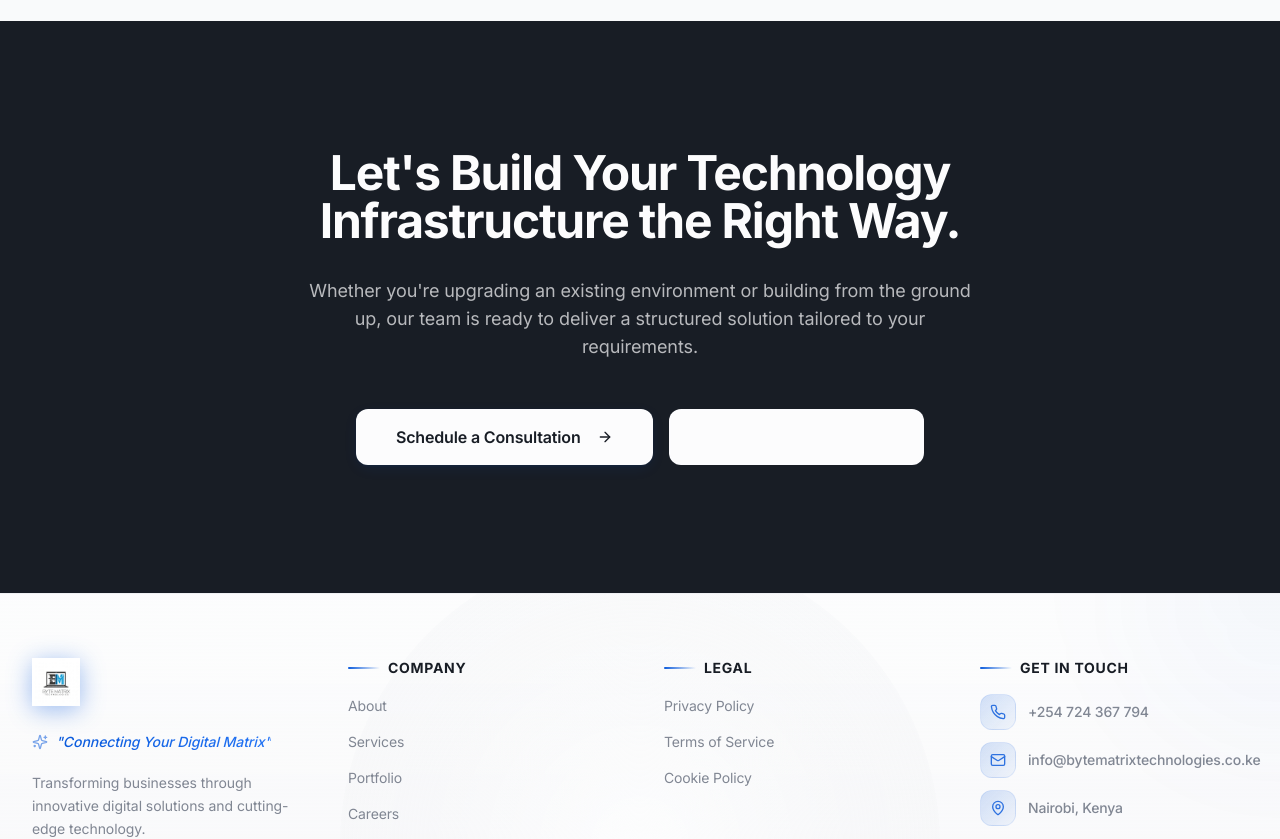
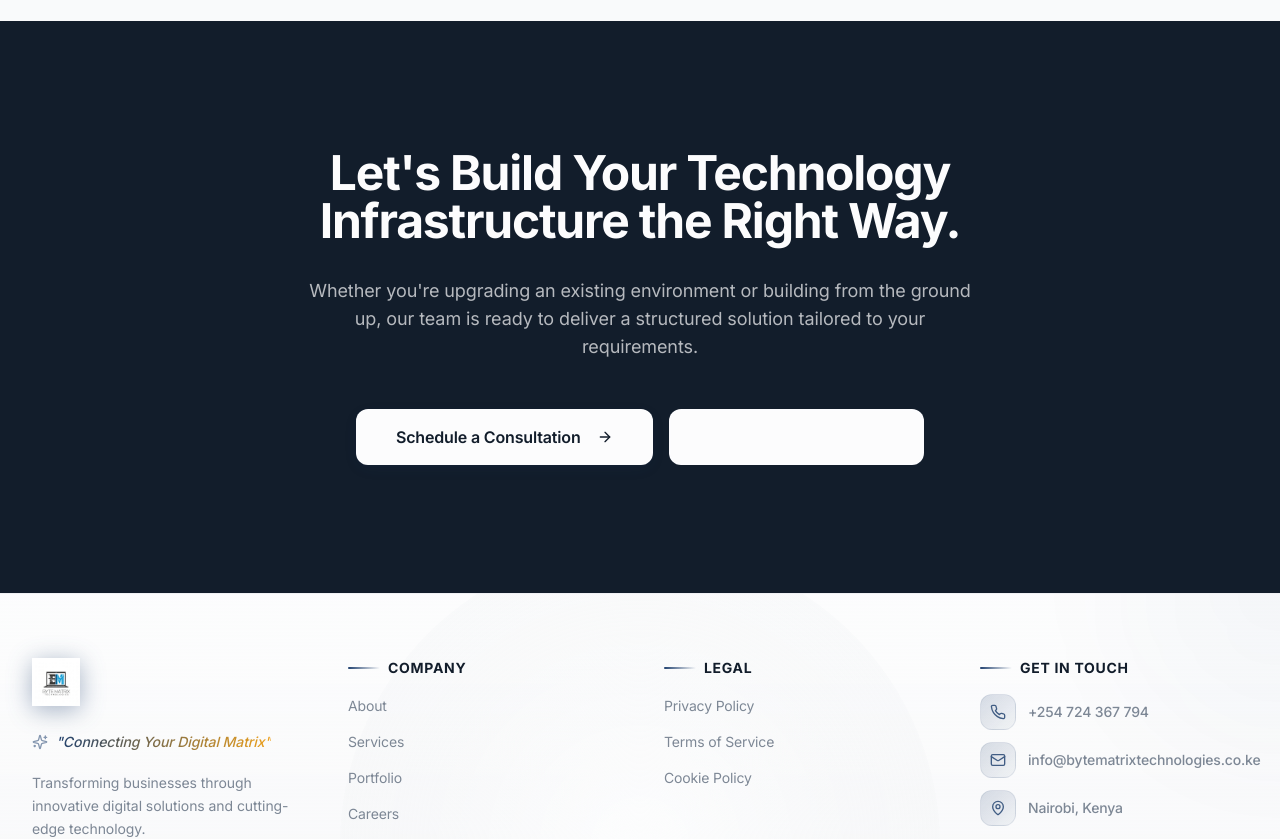
Before and after one commit to bonkivuva/byte-matrix-web-nexus, a React (Vite) app: page / in a window 1280 px wide. Shown: the part 4884-5723 px from the top of the page. Built offline with nearby package versions, Linux system fonts and the light colour scheme.

Commit message:
Preceding changes

```diff
--- a/src/index.css
+++ b/src/index.css
@@ -7,62 +7,67 @@
 @layer base {
   :root {
     --background: 210 20% 99%;
-    --foreground: 220 20% 12%;
+    --foreground: 215 40% 12%;
     --card: 0 0% 100%;
-    --card-foreground: 220 20% 12%;
+    --card-foreground: 215 40% 12%;
     --popover: 0 0% 100%;
-    --popover-foreground: 220 20% 12%;
-    --primary: 217 91% 45%;
-    --primary-foreground: 0 0% 100%;
-    --secondary: 220 14% 96%;
-    --secondary-foreground: 220 20% 12%;
-    --muted: 220 14% 96%;
-    --muted-foreground: 220 9% 46%;
-    --accent: 217 91% 55%;
-    --accent-foreground: 0 0% 100%;
+    --popover-foreground: 215 40% 12%;
+    --primary: 215 55% 28%;
+    --primary-foreground: 45 100% 96%;
+    --secondary: 210 14% 96%;
+    --secondary-foreground: 215 40% 12%;
+    --muted: 210 14% 96%;
+    --muted-foreground: 215 12% 46%;
+    --accent: 38 85% 52%;
+    --accent-foreground: 215 55% 12%;
     --destructive: 0 84% 60%;
     --destructive-foreground: 0 0% 100%;
-    --border: 220 13% 91%;
-    --input: 220 13% 91%;
-    --ring: 217 91% 45%;
+    --border: 210 13% 91%;
+    --input: 210 13% 91%;
+    --ring: 215 55% 28%;
     --radius: 0.625rem;
     --sidebar-background: 0 0% 100%;
-    --sidebar-foreground: 220 20% 12%;
-    --sidebar-primary: 217 91% 45%;
-    --sidebar-primary-foreground: 0 0% 100%;
-    --sidebar-accent: 220 14% 96%;
-    --sidebar-accent-foreground: 220 20% 12%;
-    --sidebar-border: 220 13% 91%;
-    --sidebar-ring: 217 91% 45%;
+    --sidebar-foreground: 215 40% 12%;
+    --sidebar-primary: 215 55% 28%;
+    --sidebar-primary-foreground: 45 100% 96%;
+    --sidebar-accent: 210 14% 96%;
+    --sidebar-accent-foreground: 215 40% 12%;
+    --sidebar-border: 210 13% 91%;
+    --sidebar-ring: 215 55% 28%;
 
-    /* Corporate Brand Colors */
-    --brand-blue: 217 91% 45%;
-    --brand-blue-light: 217 91% 60%;
-    --brand-blue-dark: 217 91% 35%;
-    --brand-gray: 220 20% 12%;
-    --brand-gray-light: 220 14% 90%;
-    --brand-accent: 217 91% 50%;
+    /* Kenya-Inspired Brand Colors — Deep Navy + Gold/Amber */
+    --brand-blue: 215 55% 28%;
+    --brand-blue-light: 215 50% 42%;
+    --brand-blue-dark: 215 60% 20%;
+    --brand-gray: 215 40% 12%;
+    --brand-gray-light: 210 14% 90%;
+    --brand-accent: 38 85% 52%;
 
-    /* Corporate gradient */
-    --brand-gradient-start: 217 91% 45%;
-    --brand-gradient-mid: 217 91% 55%;
-    --brand-gradient-end: 220 70% 60%;
+    /* Brand gradient — navy to gold */
+    --brand-gradient-start: 215 55% 28%;
+    --brand-gradient-mid: 215 50% 38%;
+    --brand-gradient-end: 38 70% 45%;
 
     /* Professional neutrals */
-    --neural-50: 220 20% 98%;
-    --neural-100: 220 16% 96%;
-    --neural-200: 220 14% 92%;
-    --neural-300: 220 12% 85%;
-    --neural-400: 220 10% 65%;
-    --neural-500: 220 9% 50%;
-    --neural-600: 220 10% 38%;
-    --neural-700: 220 14% 25%;
-    --neural-800: 220 18% 14%;
-    --neural-900: 220 22% 8%;
+    --neural-50: 210 20% 98%;
+    --neural-100: 210 16% 96%;
+    --neural-200: 210 14% 92%;
+    --neural-300: 210 12% 85%;
+    --neural-400: 210 10% 65%;
+    --neural-500: 210 9% 50%;
+    --neural-600: 210 10% 38%;
+    --neural-700: 215 14% 25%;
+    --neural-800: 215 18% 14%;
+    --neural-900: 215 22% 8%;
 
     /* Success/Trust color */
     --success: 160 84% 39%;
     --success-light: 160 70% 45%;
+
+    /* Gold accent */
+    --gold: 38 85% 52%;
+    --gold-light: 40 90% 62%;
+    --gold-dark: 36 80% 42%;
   }
 
   .dark {
```
